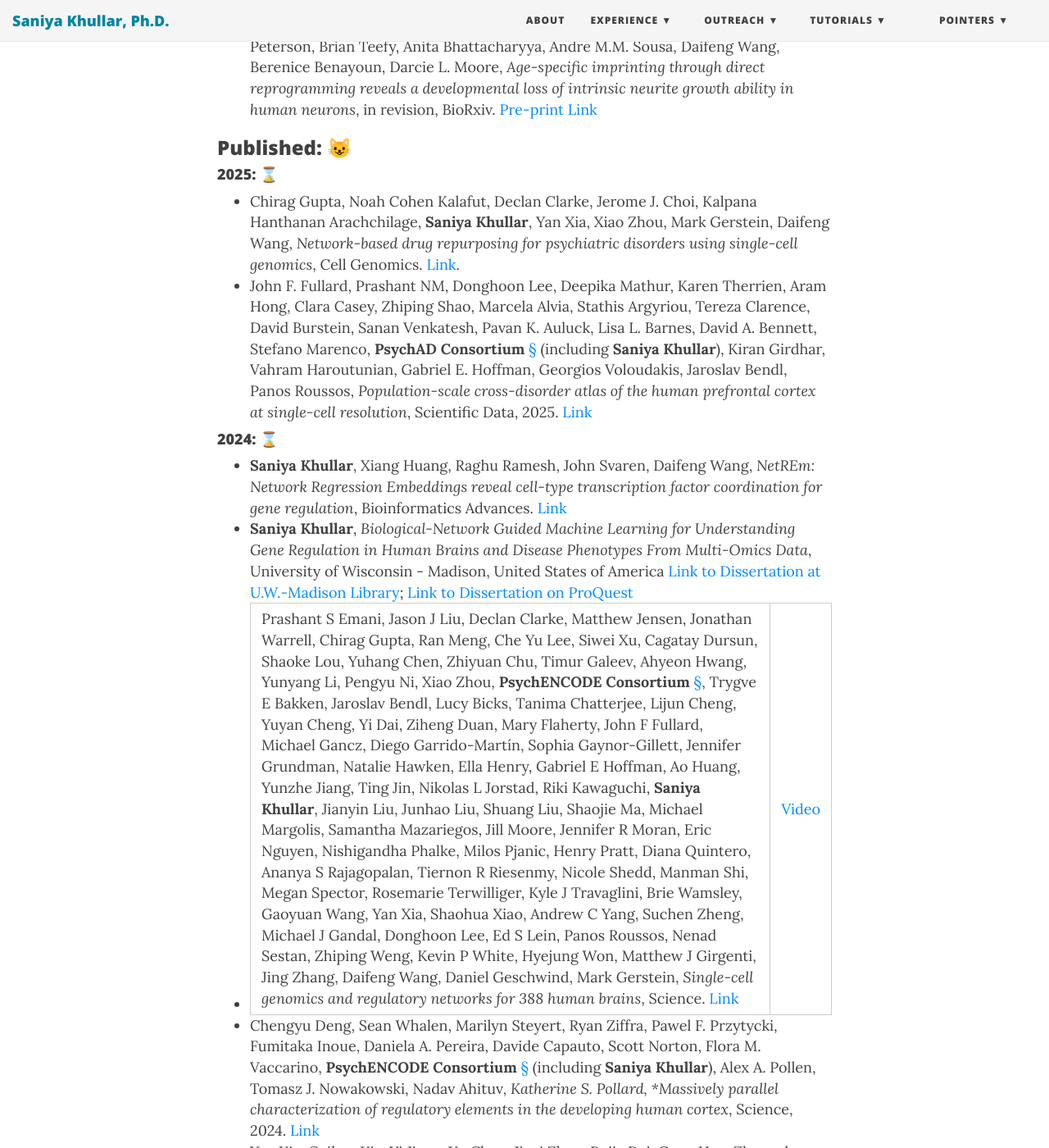
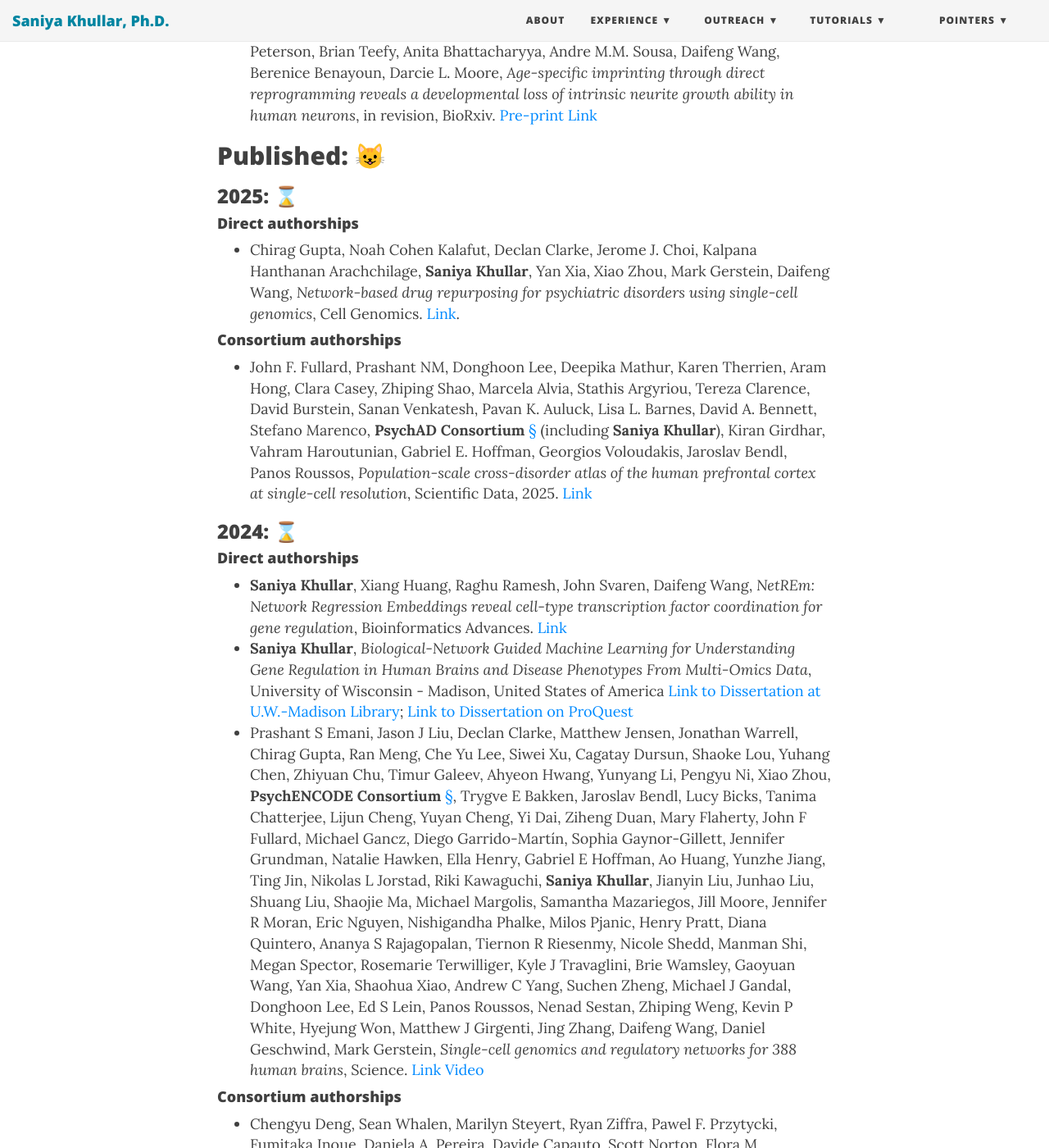
Before and after one commit to SaniyaKhullar/saniyakhullar.github.io, a Jekyll site: the page built from publications.md, in a window 1280 px wide and 1400 px high, scrolled down 1160 px. Shown: the whole window at 82% size. Built offline with Jekyll 4.4.1, drawn with Linux system fonts in a browser that asks for light colours; nearby versions of some CDN libraries.

Commit message:
differentiating consortium papers

```diff
--- a/publications.md
+++ b/publications.md
@@ -9,7 +9,7 @@ Please note that my papers and citations are available online at: 👩‍💻
 
 Please note my publications 🤓📚🧬 are as follows 📖 :
 <!-- https://emojipedia.org/people -->
-### Revisions/Under Review/Preprints: ✏️
+## Revisions/Under Review/Preprints: ✏️
 -   Tobi Alegbe, Bradley T. Harris, Laura Fachal, Lucia Ramirez Navarro, Marcus Tutert, Monika Krzak, Mennatallah Ghouraba, Michelle Strickland, Matiss Ozols, **Saniya Khullar**, Eleonora Khabirova, Nikolaos I. Panousis, David Ochoa, Noor Wana, May Xueqi Hu, Jason Skelton, Jasmin Ostermayer, Kimberley Ai Xian Cheam, D. Leland Taylor, Yong Gu, Claire Dawson, Tina Thompson, Kenneth Arestang, Nilanga Nishad, Steven Leonard, Vivek Iyer, Rebecca E. McIntyre, Miles Parkes, Chris Wallace, Cristina Cotobal Martin, Gareth-Rhys Jones, Tim Raine, Carl A. Anderson, *Cell-type-resolved genetic regulatory variation shapes inflammatory bowel disease risk*, under review, MedRxiv. [Pre-print Link](https://www.medrxiv.org/content/10.1101/2025.06.24.25330216v1).
 -   Aditi Chandrashekar, Rohan Gala, Andreas Tjärnberg, **Saniya Khullar**, Grace Huynh, Mariano Ignacio Gabitto, *TabVI: Leveraging Lightweight Transformer Architectures to Learn Biologically Meaningful Cellular Representations*, under review, BioRxiv. [Pre-print Link](https://www.biorxiv.org/content/10.1101/2025.02.13.637984v1.full)
 -	Albert R. Wang, Manlu Liu, Jared A. Brown, Darya Buehler, **Saniya Khullar**, Christina Kendziorski, Andrew M. Baschnagel, Gopal Iyer, *Coordinated Immune-ECM Transcriptional Changes Drive Brain Metastatic Progression in Lung Adenocarcinoma*, [Submitted](https://www.sciencedirect.com/science/article/abs/pii/S1556086425001388).
@@ -17,39 +17,45 @@ Please note my publications 🤓📚🧬 are as follows 📖 :
 -	Raghu Ramesh, **Saniya Khullar**, Seogsik Won, Alena J. Hanson, Camila Lopez-Anido, Daifeng Wang, John Svaren, *Integration of Nuclear Receptors into a Schwann cell-specific Gene Regulatory Network*, submitted.
 -	Bo P. Lear, Elizabeth A.N. Thompson, Kendra Rodriguez, Zachary P. Arndt, **Saniya Khullar**, Payton Klosa, Ryan Lu, Christopher S. Morrow, Ryan Risgaard, Ella R. Peterson, Brian Teefy, Anita Bhattacharyya, Andre M.M. Sousa, Daifeng Wang, Berenice Benayoun, Darcie L. Moore, *Age-specific imprinting through direct reprogramming reveals a developmental loss of intrinsic neurite growth ability in human neurons*, in revision, BioRxiv. [Pre-print Link](https://www.biorxiv.org/content/10.1101/2023.10.25.563769v2)
 
-### Published: 😺
-#### 2025: ⌛
+## Published: 😺
+### 2025: ⌛
+#### Direct authorships
 -   Chirag Gupta, Noah Cohen Kalafut, Declan Clarke, Jerome J. Choi, Kalpana Hanthanan Arachchilage, **Saniya Khullar**, Yan Xia, Xiao Zhou, Mark Gerstein, Daifeng Wang, *Network-based drug repurposing for psychiatric disorders using single-cell genomics*, Cell Genomics. [Link](https://www.sciencedirect.com/science/article/pii/S2666979X25002599).
+
+#### Consortium authorships
 -   John F. Fullard, Prashant NM, Donghoon Lee, Deepika Mathur, Karen Therrien, Aram Hong, Clara Casey, Zhiping Shao, Marcela Alvia, Stathis Argyriou, Tereza Clarence, David Burstein, Sanan Venkatesh, Pavan K. Auluck, Lisa L. Barnes, David A. Bennett, Stefano Marenco, **PsychAD Consortium** [§](https://psych-ad.org/people/) (including **Saniya Khullar**), Kiran Girdhar, Vahram Haroutunian, Gabriel E. Hoffman, Georgios Voloudakis, Jaroslav Bendl, Panos Roussos, *Population-scale cross-disorder atlas of the human prefrontal cortex at single-cell resolution*, Scientific Data, 2025. [Link](https://www.nature.com/articles/s41597-025-04687-5)
 
-#### 2024: ⌛
+### 2024: ⌛
+#### Direct authorships
 -   **Saniya Khullar**, Xiang Huang, Raghu Ramesh, John Svaren, Daifeng Wang, *NetREm: Network Regression Embeddings reveal cell-type transcription factor coordination for gene regulation*, Bioinformatics Advances. [Link](https://academic.oup.com/bioinformaticsadvances/advance-article/doi/10.1093/bioadv/vbae206/7929807?login=false)
 -	**Saniya Khullar**, *Biological-Network Guided Machine Learning for Understanding Gene Regulation in Human Brains and Disease Phenotypes From Multi-Omics Data*, University of Wisconsin - Madison, United States of America [Link to Dissertation at U.W.-Madison Library](https://search.library.wisc.edu/digital/ABLXHUQPYNF6IM86); [Link to Dissertation on ProQuest](https://www.proquest.com/docview/3108402149?pq-origsite=gscholar&fromopenview=true&sourcetype=Dissertations%20&%20Theses)
--	Prashant S Emani, Jason J Liu, Declan Clarke, Matthew Jensen, Jonathan Warrell, Chirag Gupta, Ran Meng, Che Yu Lee, Siwei Xu, Cagatay Dursun, Shaoke Lou, Yuhang Chen, Zhiyuan Chu, Timur Galeev, Ahyeon Hwang, Yunyang Li, Pengyu Ni, Xiao Zhou, **PsychENCODE Consortium** [§](https://www.psychencode.org/people), Trygve E Bakken, Jaroslav Bendl, Lucy Bicks, Tanima Chatterjee, Lijun Cheng, Yuyan Cheng, Yi Dai, Ziheng Duan, Mary Flaherty, John F Fullard, Michael Gancz, Diego Garrido-Martín, Sophia Gaynor-Gillett, Jennifer Grundman, Natalie Hawken, Ella Henry, Gabriel E Hoffman, Ao Huang, Yunzhe Jiang, Ting Jin, Nikolas L Jorstad, Riki Kawaguchi, **Saniya Khullar**, Jianyin Liu, Junhao Liu, Shuang Liu, Shaojie Ma, Michael Margolis, Samantha Mazariegos, Jill Moore, Jennifer R Moran, Eric Nguyen, Nishigandha Phalke, Milos Pjanic, Henry Pratt, Diana Quintero, Ananya S Rajagopalan, Tiernon R Riesenmy, Nicole Shedd, Manman Shi, Megan Spector, Rosemarie Terwilliger, Kyle J Travaglini, Brie Wamsley, Gaoyuan Wang, Yan Xia, Shaohua Xiao, Andrew C Yang, Suchen Zheng, Michael J Gandal, Donghoon Lee, Ed S Lein, Panos Roussos, Nenad Sestan, Zhiping Weng, Kevin P White, Hyejung Won, Matthew J Girgenti, Jing Zhang, Daifeng Wang, Daniel Geschwind, Mark Gerstein, *Single-cell genomics and regulatory networks for 388 human brains*, Science. [Link](https://www.science.org/doi/10.1126/science.adi5199) | [Video](https://x.com/GersteinLab/status/1793747237769781511/video/1)
+-	Prashant S Emani, Jason J Liu, Declan Clarke, Matthew Jensen, Jonathan Warrell, Chirag Gupta, Ran Meng, Che Yu Lee, Siwei Xu, Cagatay Dursun, Shaoke Lou, Yuhang Chen, Zhiyuan Chu, Timur Galeev, Ahyeon Hwang, Yunyang Li, Pengyu Ni, Xiao Zhou, **PsychENCODE Consortium** [§](https://www.psychencode.org/people), Trygve E Bakken, Jaroslav Bendl, Lucy Bicks, Tanima Chatterjee, Lijun Cheng, Yuyan Cheng, Yi Dai, Ziheng Duan, Mary Flaherty, John F Fullard, Michael Gancz, Diego Garrido-Martín, Sophia Gaynor-Gillett, Jennifer Grundman, Natalie Hawken, Ella Henry, Gabriel E Hoffman, Ao Huang, Yunzhe Jiang, Ting Jin, Nikolas L Jorstad, Riki Kawaguchi, **Saniya Khullar**, Jianyin Liu, Junhao Liu, Shuang Liu, Shaojie Ma, Michael Margolis, Samantha Mazariegos, Jill Moore, Jennifer R Moran, Eric Nguyen, Nishigandha Phalke, Milos Pjanic, Henry Pratt, Diana Quintero, Ananya S Rajagopalan, Tiernon R Riesenmy, Nicole Shedd, Manman Shi, Megan Spector, Rosemarie Terwilliger, Kyle J Travaglini, Brie Wamsley, Gaoyuan Wang, Yan Xia, Shaohua Xiao, Andrew C Yang, Suchen Zheng, Michael J Gandal, Donghoon Lee, Ed S Lein, Panos Roussos, Nenad Sestan, Zhiping Weng, Kevin P White, Hyejung Won, Matthew J Girgenti, Jing Zhang, Daifeng Wang, Daniel Geschwind, Mark Gerstein, *Single-cell genomics and regulatory networks for 388 human brains*, Science. [Link](https://www.science.org/doi/10.1126/science.adi5199) [Video](https://x.com/GersteinLab/status/1793747237769781511/video/1)
+
+#### Consortium authorships
 -	Chengyu Deng, Sean Whalen, Marilyn Steyert, Ryan Ziffra, Pawel F. Przytycki, Fumitaka Inoue, Daniela A. Pereira, Davide Capauto, Scott Norton, Flora M. Vaccarino, **PsychENCODE Consortium** [§](https://www.psychencode.org/people) (including **Saniya Khullar**), Alex A. Pollen, Tomasz J. Nowakowski, Nadav Ahituv*, Katherine S. Pollard, *Massively parallel characterization of regulatory elements in the developing human cortex*, Science, 2024. [Link](https://www.science.org/doi/10.1126/science.adh0559)
 -	Yan Xia, Cuihua Xia, Yi Jiang, Yu Chen, Jiaqi Zhou, Rujia Dai, Cong Han, Zhongzheng Mao, **PsychENCODE Consortium** [§](https://www.psychencode.org/people) (including **Saniya Khullar**), Chunyu Liu, Chao Chen, *Transcriptomic sex differences in postmortem brain samples from patients with psychiatric disorders*, Science Translational Medicine, 2024. [Link](https://www.science.org/doi/10.1126/scitranslmed.adh9974?url_ver=Z39.88-2003&rfr_id=ori:rid:crossref.org&rfr_dat=cr_pub%20%200pubmed#supplementary-materials)
 -	Henry E. Pratt, Gregory Andrews, Nicole Shedd, Nishigandha Phalke, Tongxin Li, Anusri Pampari, Matthew Jensen, Cindy Wen, **PsychENCODE Consortium** [§](https://www.psychencode.org/people) (including **Saniya Khullar**), Michael J. Gandal, Daniel H. Geschwind, Mark Gerstein, Jill Moore, Anshul Kundaje, Andrés Colubri, Zhiping Weng, *Using a comprehensive atlas and predictive models to reveal the complexity and evolution of brain-active regulatory elements*, Science Advances, 2024. [Link](https://www.science.org/doi/10.1126/sciadv.adj4452)
 
 
-#### 2023: ⌛
+### 2023: ⌛
 -	Pramod Bharadwaj Chandrashekar, Sayali Alatkar, Jiebiao Wang, Gabriel E. Hoffman, Chenfeng He, Ting Jin, **Saniya Khullar**, Jaroslav Bendl, John F. Fullard, Panagiotis Roussos, Daifeng Wang, *DeepGAMI: Deep biologically guided auxiliary learning for multimodal integration and imputation to improve phenotype prediction*, Genome Medicine. [Link](https://genomemedicine.biomedcentral.com/articles/10.1186/s13073-023-01248-6) [Video](https://www.youtube.com/watch?v=Op6NbPg16qQ)
 -	Minjie Shen, Carissa L Sirois, Meng Li, Yu Guo, Qiping Dong, Natasha Mendez-Albelo, Yu Gao, **Saniya Khullar**, Lee Kissel, Jonathan Bryan, Soraya O Sandoval, Natalie Wolkoff, Amaya Contractor, Sabrina Huang, Tomer Korabelnikov, Birth Defects Research Laboratory BDRL, Jon Levine, Andre MM Sousa, Qiang Chang, Anita Bhattacharyya, Daifeng Wang, Donna Werling, Xinyu Zhao, *Species-specific FMRP regulation of RACK1 is critical for prenatal cortical development*, Neuron. [Link](https://doi.org/10.1016/j.neuron.2023.09.014)
 -	Chenfeng He, Noah Cohen Kalafut, Soraya O. Sandoval, Ryan Risgaard, Carissa L. Sirois, Chen Yang, **Saniya Khullar**, Marin Suzuki, Xiang Huang, Qiang Chang, Xinyu Zhao, Andre M.M. Sousa, Daifeng Wang, *Brain and Organoid Manifold Alignment (BOMA), a machine learning framework for comparative gene expression analysis across brains and organoids*, Cell Reports Methods. [Link](https://doi.org/10.1016/j.crmeth.2023.100409)
 -	**Saniya Khullar**, Daifeng Wang, *Predicting brain-regional gene regulatory networks from multi-omics for Alzheimer’s disease phenotypes and Covid-19 severity*, Human Molecular Genetics. [Link](https://doi.org/10.1093/hmg/ddad009)
 
-#### 2022: ⌛
+### 2022: ⌛
 -	Shuang Liu, Hyejung Won, Declan Clarke, Nana Matoba, **Saniya Khullar**, Yudi Mu, Daifeng Wang, Mark Gerstein,
 *Illuminating links between cis-regulators and trans-acting variants in the human prefrontal cortex*, Genome Medicine. [Link](https://doi.org/10.1186/s13073-022-01133-8)
 -	Chirag Gupta, Jielin Xu, Ting Jin, **Saniya Khullar**, Xiaoyu Liu, Sayali Alatkar, Feixiong Cheng, Daifeng Wang, *Single-cell network biology characterizes cell-type gene regulation for drug repurposing and phenotype prediction in Alzheimer’s disease*, PLOS Computational Biology. (Cover image of July 2022 issue) [Link](https://doi.org/10.1371/journal.pcbi.1010287)
 -	Chirag Gupta, Pramod Chandrashekar, Chenfeng He, Ting Jin, **Saniya Khullar**, Qiang Chang, Daifeng Wang, *Bringing artificial intelligence to research on intellectual and developmental disabilities: taking inspiration from neurological diseases IDDRC 2022 special issue on Computational Neuroscience*, Journal of Neurodevelopmental Disorders. [Link](https://doi.org/10.1186/s11689-022-09438-w)
 
-#### 2021: ⌛
+### 2021: ⌛
 -	Anna S. Heffron, Sean J. McIlwain, Maya F. Amjadi, David A. Baker, **Saniya Khullar**, Tammy Armbrust, Peter J. Halfmann, Yoshihiro Kawaoka, Ajay K. Sethi, Ann C. Palmenberg, Miriam A. Shelef, David H. O’Connor, Irene M. Ong, *The landscape of antibody binding in SARS-CoV-2 infection*, PLOS Biology. [Link](https://journals.plos.org/plosbiology/article?id=10.1371/journal.pbio.3001265)
 
-#### 2018: ⌛
+### 2018: ⌛
 -	Michala Skovlund Sørensen, Elizabeth C. Silvius, **Saniya Khullar**, Klaus Hindsø, Jonathan A. Forsberg, Michael Mørk Petersen, *Biochemical Variables are Predictive for Patient Survival after Surgery for Skeletal Metastasis. A Prediction Model Development and External Validation Study*, The Open Orthopaedics Journal. [Link](https://openorthopaedicsjournal.com/VOLUME/12/PAGE/469/)
 
-### Conference Abstracts: ✏️
-#### 2022: ⌛
+## Conference Abstracts: ✏️
+### 2022: ⌛
 -	Albert R. Wang, **Saniya Khullar**, Jared Brown, Andrew Baschnagel, Darya Buehler, Christina Kendziorski, Gopal Iyer. *Remodeling the extracellular matrix environment enables the dissemination of primary tumor cells through a chemokine gradient to establish brain metastasis in non-small cell lung cancer adenocarcinoma* [abstract]. In: Proceedings of the American Association for Cancer Research Annual Meeting 2022; 2022 Apr 8-13. Philadelphia (PA): AACR; Cancer Res 2022;82(12_Suppl):Abstract nr 3859. [Link](https://aacrjournals.org/cancerres/article/82/12_Supplement/3859/703910)
 - **Saniya Khullar**, Daifeng Wang, *Predicting gene regulatory networks from multi-omics to link genetic risk variants and neuroimmunology to Alzheimer’s disease phenotypes*. Alzheimers Dementia. 2022;18:e068648. [Link](https://alz-journals.onlinelibrary.wiley.com/doi/full/10.1002/alz.068648)
```
